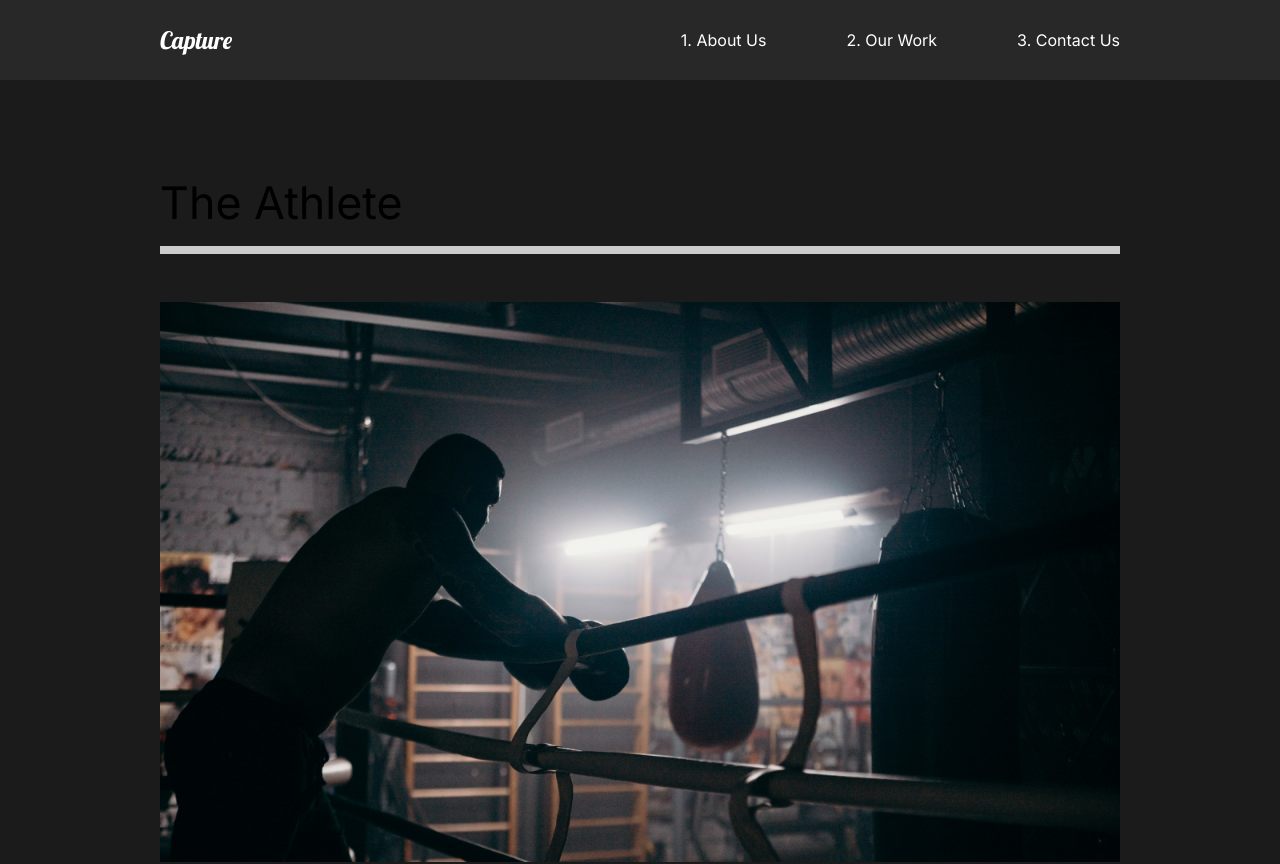
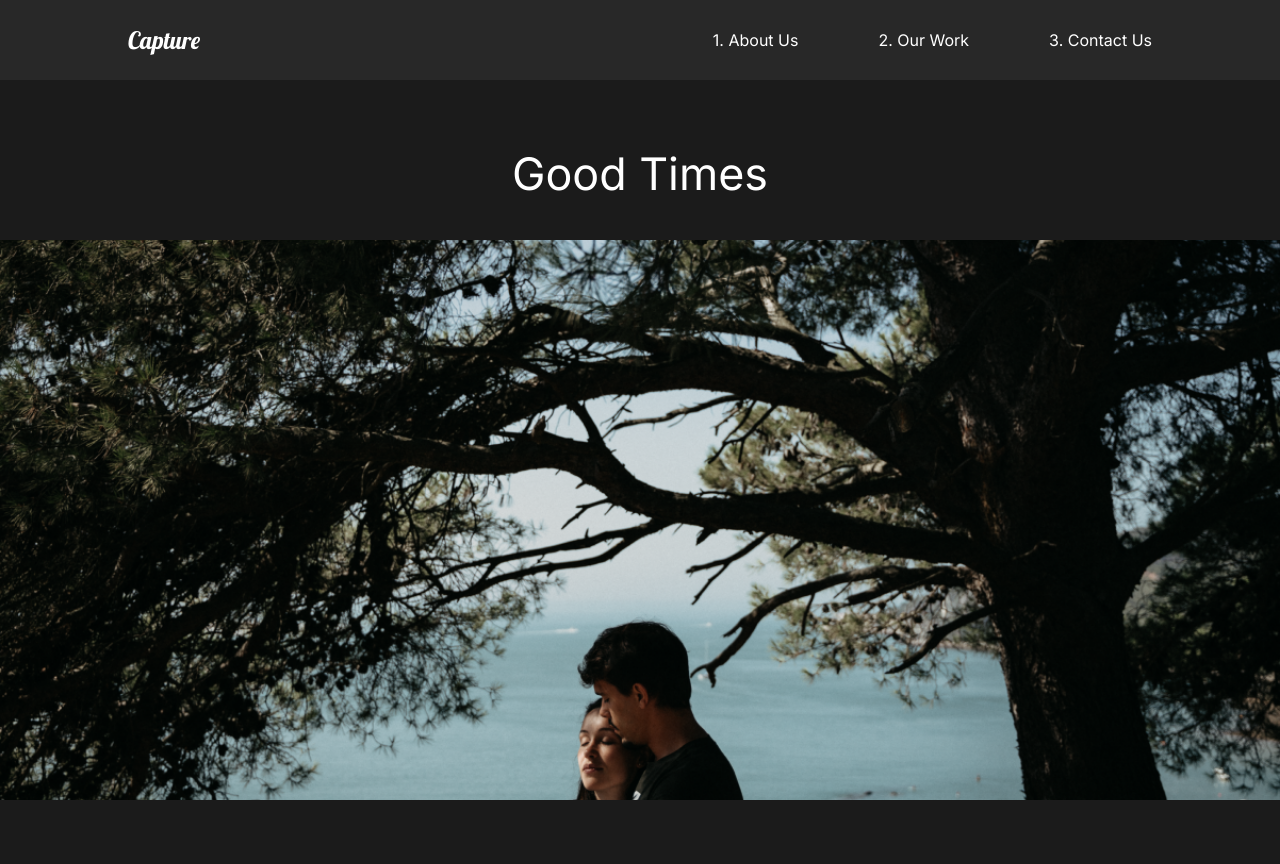
Before and after one commit to EhsanSar9135/capture-portfolio, a React (Create React App) app: page /work/good-times in a window 1280 px wide. Shown: the top 864 px of the page. Built offline with nearby package versions, Linux system fonts and the light colour scheme.

Commit message:
Movie Details

```diff
--- a/src/App.jsx
+++ b/src/App.jsx
@@ -9,6 +9,7 @@
 import OurWork from "./pages/OurWork";
 // Import React-Router
 import { Route, Switch } from "react-router-dom";
+import MovieDetail from "./pages/MovieDetail";
 
 const App = () => {
    return (
@@ -17,8 +18,9 @@
          <Nav />
          <Switch>
             <Route path="/" exact component={AboutUs} />
-            <Route path="/work" component={OurWork} />
-            <Route path="/contact" component={ContactUs} />
+            <Route path="/work" exact component={OurWork} />
+            <Route path="/work/:id" exact component={MovieDetail} />
+            <Route path="/contact" exact component={ContactUs} />
          </Switch>
       </>
    );
--- a/src/components/Nav.jsx
+++ b/src/components/Nav.jsx
@@ -31,7 +31,7 @@
    margin: auto;
    justify-content: space-between;
    align-items: center;
-   padding: 1rem 10rem;
+   padding: 1rem 8rem;
    background: #282828;
    a {
       color: #fff;
--- /dev/null
+++ b/src/movieState.js
@@ -0,0 +1,81 @@
+//Import Images
+import athlete from "./img/athlete-small.png";
+import goodtimes from "./img/goodtimes-small.png";
+import theracer from "./img/theracer-small.png";
+import athlete2 from "./img/athlete2.png";
+import goodtimes2 from "./img/good-times2.jpg";
+import theracer2 from "./img/the-racer2.jpg";
+
+export const MovieState = () => {
+   return [
+      {
+         title: "The Athlete",
+         mainImg: athlete,
+         secondaryImg: athlete2,
+         url: "/work/the-athlete",
+         awards: [
+            {
+               title: "Truly A masterpiece",
+               description:
+                  "“Lorem Ipsum is simply dummy text of the printing and typesetting industry.”",
+            },
+            {
+               title: "Fresh look on a brutal sport.",
+               description:
+                  "“Lorem Ipsum is simply dummy text of the printing and typesetting industry.”",
+            },
+            {
+               title: "It’s okay lmao.",
+               description:
+                  "“Lorem Ipsum is simply dummy text of the printing and typesetting industry.”",
+            },
+         ],
+      },
+      {
+         title: "Good Times",
+         mainImg: goodtimes,
+         url: "/work/good-times",
+         secondaryImg: goodtimes2,
+         awards: [
+            {
+               title: "Truly A masterpiece",
+               description:
+                  "“Lorem Ipsum is simply dummy text of the printing and typesetting industry.”",
+            },
+            {
+               title: "Fresh look on a brutal sport.",
+               description:
+                  "“Lorem Ipsum is simply dummy text of the printing and typesetting industry.”",
+            },
+            {
+               title: "It’s okay lmao.",
+               description:
+                  "“Lorem Ipsum is simply dummy text of the printing and typesetting industry.”",
+            },
+         ],
+      },
+      {
+         title: "The Racer",
+         mainImg: theracer,
+         url: "/work/the-racer",
+         secondaryImg: theracer2,
+         awards: [
+            {
+               title: "Truly A masterpiece",
+               description:
+                  "“Lorem Ipsum is simply dummy text of the printing and typesetting industry.”",
+            },
+            {
+               title: "Fresh look on a brutal sport.",
+               description:
+                  "“Lorem Ipsum is simply dummy text of the printing and typesetting industry.”",
+            },
+            {
+               title: "It’s okay lmao.",
+               description:
+                  "“Lorem Ipsum is simply dummy text of the printing and typesetting industry.”",
+            },
+         ],
+      },
+   ];
+};
--- /dev/null
+++ b/src/pages/MovieDetail.jsx
@@ -0,0 +1,113 @@
+import React, { useEffect, useState } from "react";
+import { useHistory } from "react-router-dom";
+import styled from "styled-components";
+import { MovieState } from "../movieState";
+
+const MovieDetail = () => {
+   const history = useHistory();
+   const url = history.location.pathname;
+   const [movies, setMovies] = useState(MovieState);
+   const [movie, setMovie] = useState(null);
+
+   //UseEffect
+   useEffect(() => {
+      const currentMovie = movies.filter(
+         (stateMovie) => stateMovie.url === url
+      );
+      setMovie(currentMovie[0]);
+   }, [movies, url]);
+   return (
+      <>
+         {movie && (
+            <Details>
+               <HeadLine>
+                  <h2>{movie.title}</h2>
+                  <img src={movie.mainImg} alt="movie" />
+               </HeadLine>
+               <Awards>
+                  {movie.awards.map((award) => {
+                     const { title, description } = award;
+                     return (
+                        <Award
+                           title={title}
+                           description={description}
+                           key={title}
+                        />
+                     );
+                  })}
+               </Awards>
+               <ImageDisplay>
+                  <img src={movie.secondaryImg} alt="movie" />
+               </ImageDisplay>
+            </Details>
+         )}
+      </>
+   );
+};
+
+const Details = styled.section`
+   color: #fff;
+`;
+
+const HeadLine = styled.div`
+   min-height: 90vh;
+   padding-top: 20vh;
+   position: relative;
+   h2 {
+      position: absolute;
+      top: 10%;
+      left: 50%;
+      transform: translate(-50%, -10%);
+   }
+   img {
+      width: 100%;
+      height: 70vh;
+      object-fit: cover;
+   }
+`;
+
+const Awards = styled.div`
+   min-height: 80vh;
+   margin: 4rem 8rem;
+   display: flex;
+   align-items: center;
+   justify-content: space-around;
+`;
+
+const StyledAward = styled.section`
+   padding: 2rem;
+   h3 {
+      font-size: 1.5rem;
+   }
+   .line {
+      width: 100%;
+      background: #23d997;
+      height: 0.2rem;
+      margin: 1rem 0;
+   }
+   p {
+      padding: 2rem 0;
+   }
+`;
+
+const ImageDisplay = styled.div`
+   min-height: 50vh;
+   img {
+      width: 100%;
+      height: 100vh;
+      object-fit: cover;
+   }
+`;
+
+// Award Component
+const Award = ({ title, description }) => {
+   return (
+      <StyledAward>
+         <h3>{title}</h3>
+         <div className="line"></div>
+         <p>{description}</p>
+      </StyledAward>
+   );
+};
+
+export default MovieDetail;
--- a/src/pages/OurWork.jsx
+++ b/src/pages/OurWork.jsx
@@ -12,21 +12,21 @@
          <Movie>
             <h2>The Athlete</h2>
             <div className="line"></div>
-            <Link>
+            <Link to="/work/the-athlete">
                <img src={athlete} alt="athlete" />
             </Link>
          </Movie>
          <Movie>
             <h2>The Racer</h2>
             <div className="line"></div>
-            <Link>
+            <Link to="/work/the-racer">
                <img src={theracer} alt="theracer" />
             </Link>
          </Movie>
          <Movie>
             <h2>Good Times</h2>
             <div className="line"></div>
-            <Link>
+            <Link to="/work/good-times">
                <img src={goodtimes} alt="goodtimes" />
             </Link>
          </Movie>
@@ -38,7 +38,7 @@
 const Work = styled.div`
    min-height: 100vh;
    overflow: hidden;
-   padding: 5rem 10rem;
+   padding: 4rem 8rem;
    h2 {
       padding: 1rem 0;
    }
@@ -47,7 +47,7 @@
 const Movie = styled.div`
    padding-bottom: 10rem;
    .line {
-      height: 0.5rem;
+      height: 0.2rem;
       background: #ccc;
       margin-bottom: 3rem;
    }
--- a/src/styles.js
+++ b/src/styles.js
@@ -5,7 +5,7 @@
    display: flex;
    justify-content: space-between;
    align-items: center;
-   padding: 5rem 10rem;
+   padding: 4rem 8rem;
    color: #fff;
 `;
 
```
